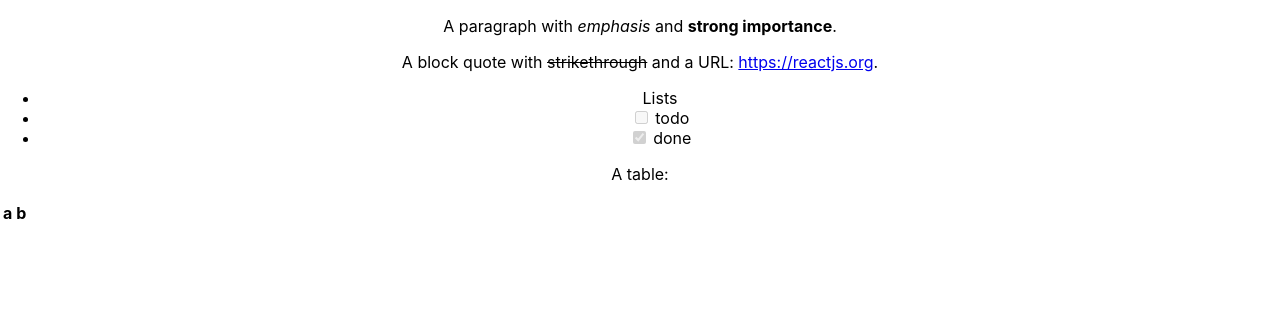
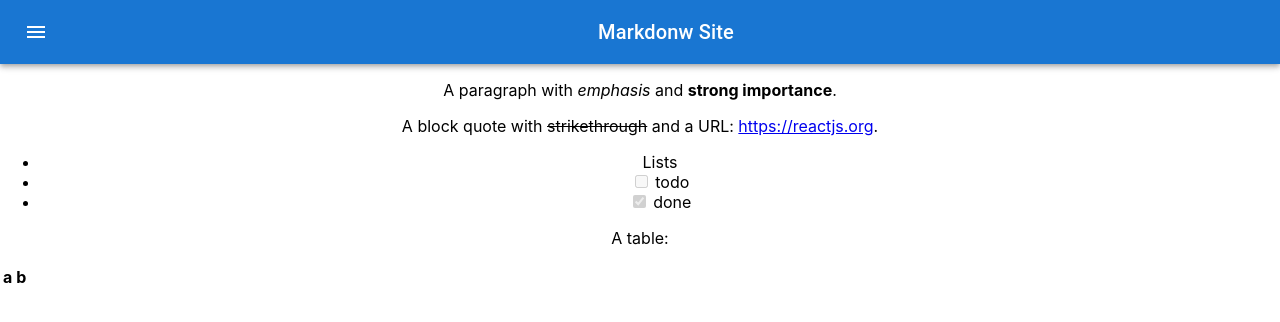
Before and after one commit to kbc18a11/markdown-site, a React (Vite) app: page / in a window 1280 px wide. Shown: the top 322 px of the page. Built offline with nearby package versions, Linux system fonts and the light colour scheme.

Commit message:
マークダウン一覧をサイドバーに表示

```diff
--- a/package.json
+++ b/package.json
@@ -10,6 +10,10 @@
     "lintfix": "npm run lint -- --fix"
   },
   "dependencies": {
+    "@emotion/react": "^11.8.2",
+    "@emotion/styled": "^11.8.1",
+    "@mui/icons-material": "^5.5.1",
+    "@mui/material": "^5.5.3",
     "eslint-config-airbnb-typescript": "^16.2.0",
     "react": "^17.0.2",
     "react-dom": "^17.0.2",
@@ -17,6 +21,7 @@
     "remark-gfm": "^3.0.1"
   },
   "devDependencies": {
+    "@types/node": "^17.0.23",
     "@types/react": "^17.0.33",
     "@types/react-dom": "^17.0.10",
     "@typescript-eslint/eslint-plugin": "^5.17.0",
--- a/src/App.tsx
+++ b/src/App.tsx
@@ -2,6 +2,7 @@ import './App.css';
 import ReactMarkdown from 'react-markdown';
 import remarkGfm from 'remark-gfm';
 import { useState } from 'react';
+import Header from 'components/header/Header';
 
 const App = () => {
   const [markdown] = useState(`A paragraph with *emphasis* and **strong importance**.
@@ -20,6 +21,7 @@ A table:
 
   return (
     <div className="App">
+      <Header />
       <ReactMarkdown
         remarkPlugins={[remarkGfm]}
       >
--- /dev/null
+++ b/src/components/header/Header.tsx
@@ -0,0 +1,60 @@
+import { useReducer, useState } from 'react';
+import AppBar from '@mui/material/AppBar';
+import Box from '@mui/material/Box';
+import Toolbar from '@mui/material/Toolbar';
+import Typography from '@mui/material/Typography';
+import IconButton from '@mui/material/IconButton';
+import MenuIcon from '@mui/icons-material/Menu';
+import { Drawer } from '@mui/material';
+import { initialState, reducer } from 'stores/markdownTextList';
+
+export const ButtonAppBar = () => {
+  const [isDisplaySidebar, setIsDisplaySidebar] = useState(false);
+
+  const [markdownTextList] = useReducer(reducer, initialState);
+
+  /**
+   * サイドバーの表示の状態を変更
+   */
+  const changeDisplaySidebarState = () => {
+    setIsDisplaySidebar(!isDisplaySidebar);
+  };
+
+  /**
+   * マークダウンの名前の一覧表示
+   *
+   * @returns マークダウン名前の一覧
+   */
+  const displayMarkDowntextList = () => markdownTextList.map((markdownText) => (
+    <div key={markdownText.id}>{markdownText.name}</div>
+  ));
+
+  return (
+    <Box sx={{ flexGrow: 1 }}>
+      <AppBar position="static">
+        <Toolbar>
+          <IconButton
+            size="large"
+            edge="start"
+            color="inherit"
+            aria-label="menu"
+            sx={{ mr: 2 }}
+            onClick={changeDisplaySidebarState}
+          >
+            <MenuIcon />
+          </IconButton>
+          <Typography variant="h6" component="div" sx={{ flexGrow: 1 }}>
+            Markdonw Site
+          </Typography>
+        </Toolbar>
+      </AppBar>
+      <Drawer anchor="left" open={isDisplaySidebar} onClose={changeDisplaySidebarState}>
+        <div>
+          {displayMarkDowntextList()}
+        </div>
+      </Drawer>
+    </Box>
+  );
+};
+
+export default ButtonAppBar;
--- /dev/null
+++ b/src/stores/markdownTextList.ts
@@ -0,0 +1,23 @@
+import { MarkdownText } from 'types/MarkdownText';
+
+type ActionsType = {
+  type: 'add' | 'delete' | 'update',
+  value: MarkdownText
+};
+
+export const initialState: MarkdownText[] = [
+  {
+    id: -1,
+    name: 'test',
+    text: 'test',
+  },
+];
+
+export const reducer = (state: MarkdownText[], action: ActionsType) => {
+  switch (action.type) {
+    case 'add':
+      return [...state, action.value];
+    default:
+      throw new Error();
+  }
+};
--- /dev/null
+++ b/src/types/MarkdownText.d.ts
@@ -0,0 +1,5 @@
+export interface MarkdownText {
+  id: number;
+  name: string;
+  text: string;
+}
--- a/vite.config.ts
+++ b/vite.config.ts
@@ -8,6 +8,8 @@ export default defineConfig({
   resolve: {
     alias: {
       'components': path.resolve(__dirname, "src/components"),
+      'stores': path.resolve(__dirname, "src/stores"),
+      'types': path.resolve(__dirname, "src/types"),
     }
   }
 });
```
Also changed, not shown: .eslintrc.js, 1 other file (tests, documents, lock files or other folders).
